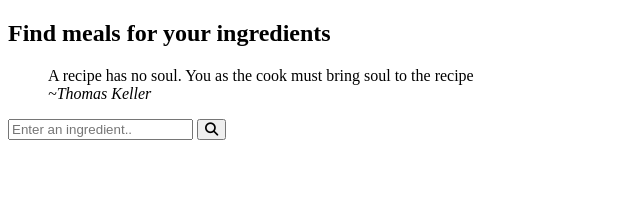
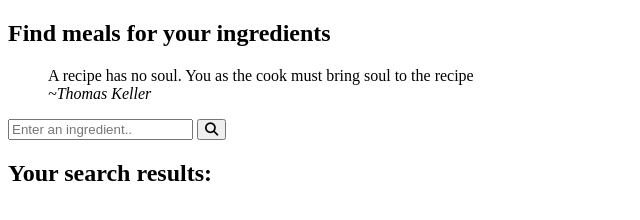
Before and after one commit to Lynnmwaniki/Recipe-finder, a plain HTML site: page index.html in a window 1280 px wide. Shown: the whole page, without its empty margins (0-640 px from the left). Drawn offline with Linux system fonts and the light colour scheme.

```diff
--- a/index.html
+++ b/index.html
@@ -21,7 +21,9 @@
                     <i class="fas fa-search"></i></button>
             </div>
         </div>
-
+               <div class="meal-result">
+            <h2 class="title">Your search results:</h2>
+            <div id="meal">
 
 </body>
 </html>
```
